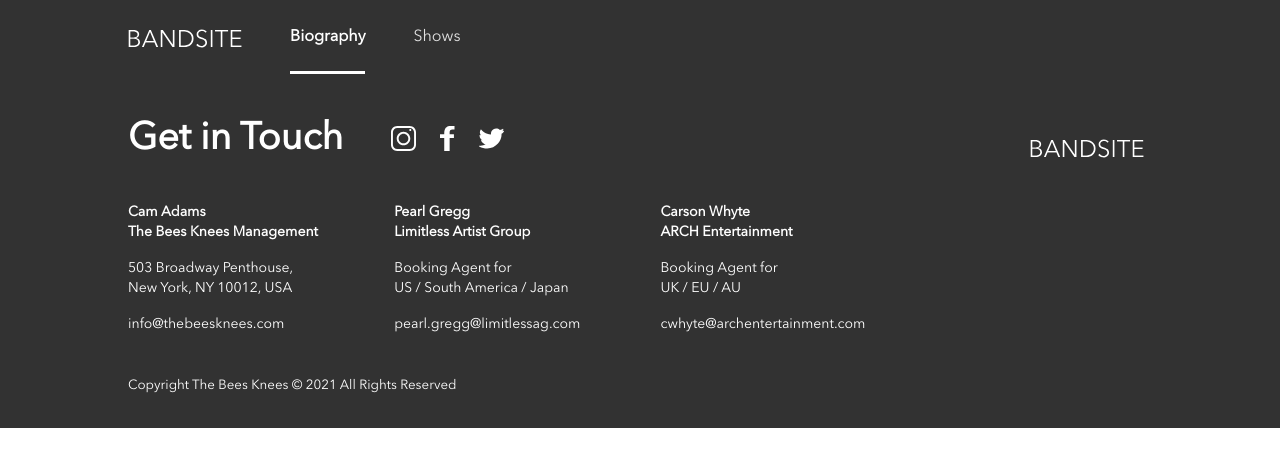
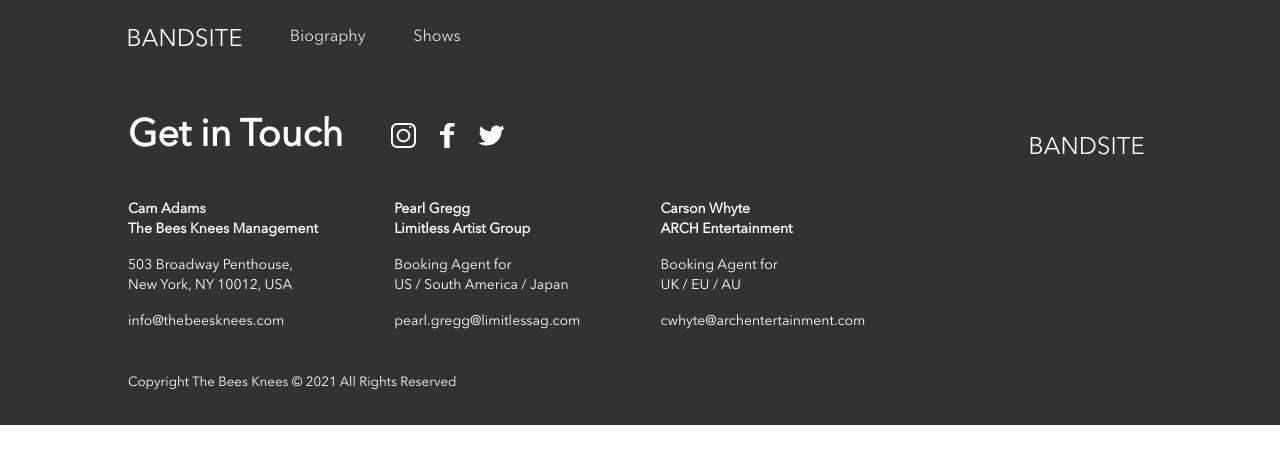
Before and after one commit to bognikk/REACT-bandsite, a React (Create React App) app: page / in a window 1280 px wide. Shown: the top 466 px of the page. Built offline with nearby package versions, Linux system fonts and the light colour scheme.

Commit message:
NavLink for active route

```diff
--- a/src/components/Header/Header.jsx
+++ b/src/components/Header/Header.jsx
@@ -9,10 +9,20 @@
 			<img className="header__logo" src={logoImg} alt="bandsite" />
 			<nav className="nav">
 				<ul className="nav__list">
-					<NavLink className="nav__link nav__link--active" to="/biography">
+					<NavLink
+						className={({ isActive }) =>
+							isActive ? "nav__link nav__link--active" : "nav__link"
+						}
+						to="/biography"
+					>
 						<li className="nav__item">Biography</li>
 					</NavLink>
-					<NavLink className="nav__link" to="/shows">
+					<NavLink
+						className={({ isActive }) =>
+							isActive ? "nav__link nav__link--active" : "nav__link"
+						}
+						to="/shows"
+					>
 						<li className="nav__item">Shows</li>
 					</NavLink>
 				</ul>
```
